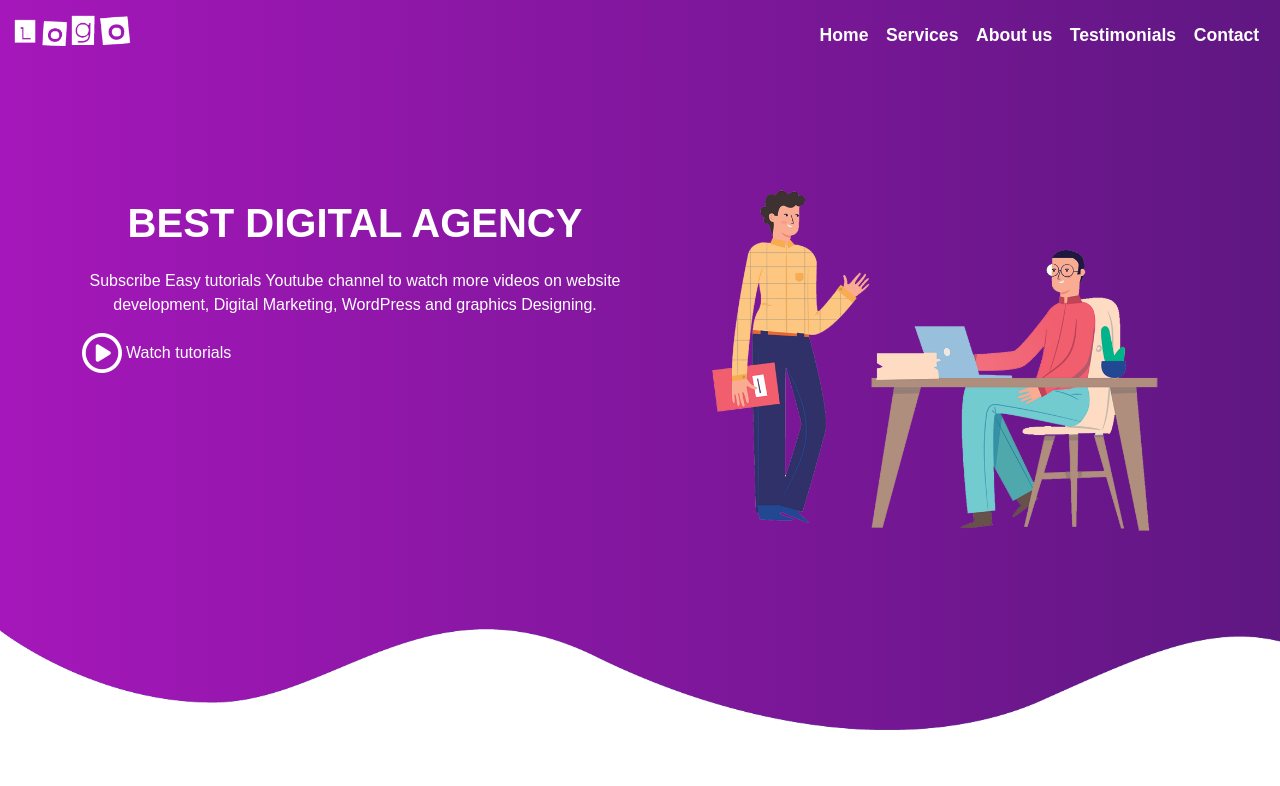
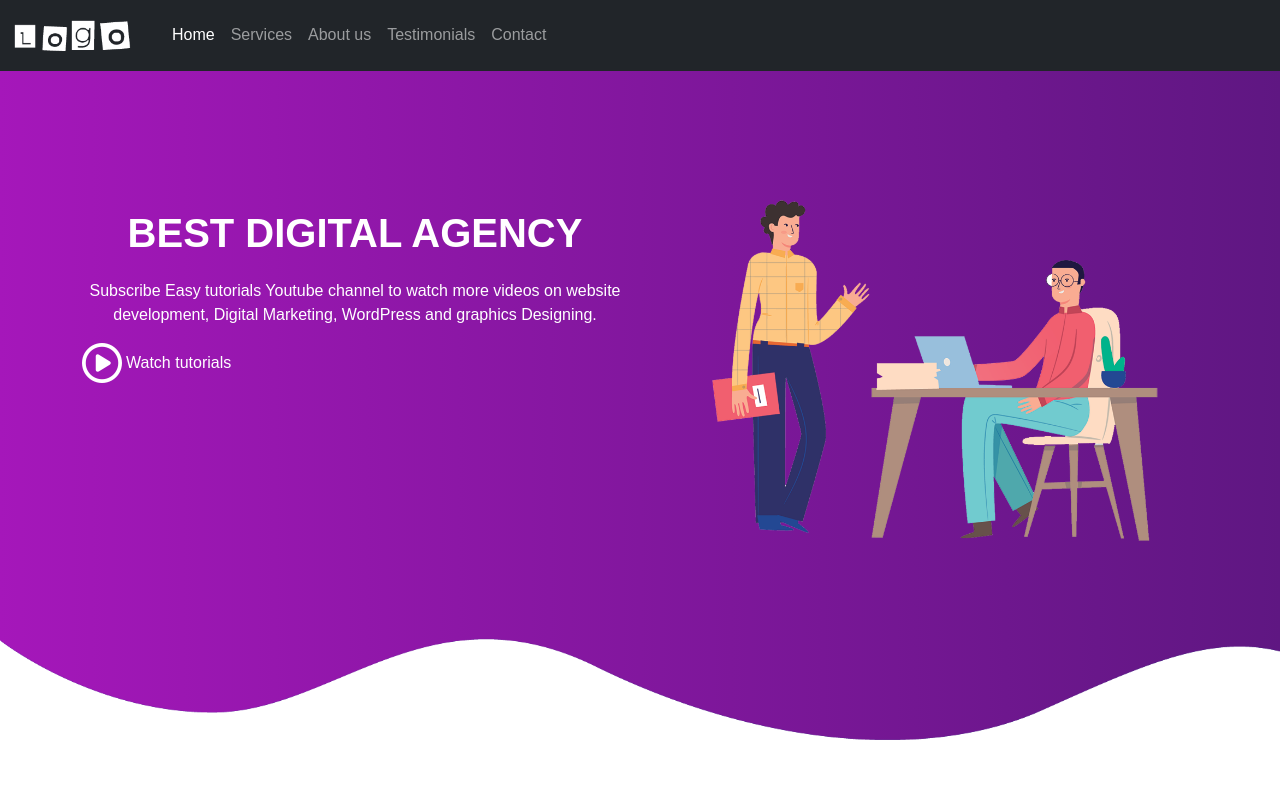
Before and after one commit to Alkaly02/Agency-website, a plain HTML site: page index.html in a window 1280 px wide. Shown: the top 786 px of the page. Drawn offline with nearby package versions, Linux system fonts and the light colour scheme.

Commit message:
Modification de la navbar

```diff
--- a/index.html
+++ b/index.html
@@ -9,24 +9,32 @@
 	<script src="https://kit.fontawesome.com/7e3bdb7036.js" crossorigin="anonymous"></script>
 </head>
 <body>
-
-<section id="nav-bar" class="container-fluid">
-	<nav class="navbar navbar-expand-lg navbar-dark">
-		<img src="images/demo-logo.png" alt="Logo du site" class="navbar-brand" id="logo">
-		<button class="navbar-toggler" type="button" data-bs-toggle="collapse" data-bs-target="#navbarcontent">
-			<i class="fas fa-bars"></i>
-		</button>
-		<div class="collapse navbar-collapse" id="navbarcontent">
-			<ul>
-				<li class=""><a href="#banner">Home</a></li>
-				<li class=""><a href="#services">Services</a></li>
-				<li class=""><a href="#about-us">About us</a></li>
-				<li class=""><a href="#testimonials">Testimonials</a></li>
-				<li class=""><a href="#footer">Contact</a></li>
-			</ul>
-		</div>
-	</nav>
-</section>
+<nav class="navbar navbar-expand-lg navbar-dark bg-dark">
+  <div class="container-fluid">
+    <a class="navbar-brand" href="#"><img src="images/demo-logo.png" alt="Logo du site" class="navbar-brand" id="logo"></a>
+    <button class="navbar-toggler" type="button" data-bs-toggle="collapse" data-bs-target="#navbarSupportedContent" aria-controls="navbarSupportedContent" aria-expanded="false" aria-label="Toggle navigation">
+      <span class="navbar-toggler-icon"></span>
+    </button>
+    	<div class="collapse navbar-collapse" id="navbarSupportedContent">
+	      <ul class="navbar-nav me-auto mb-2 mb-lg-0">
+	        <li class="nav-item">
+	          <a class="nav-link active" aria-current="page" href="#banner">Home</a>
+	        </li>
+	        <li class="nav-item">
+	          <a class="nav-link" href="#services">Services</a>
+	        </li>
+	        <li class="nav-item">
+	          <a class="nav-link" href="#about-us">About us</a>
+	        </li>
+	        <li class="nav-item">
+	          <a class="nav-link" href="#testimonials">Testimonials</a>
+	        </li>
+	        <li class="nav-item">
+	          <a class="nav-link" href="#footer">Contact</a>
+	        </li>
+	      </ul>
+	  </div>
+</nav>
 
 <!-- Banner section -->
 <section id="banner">
@@ -159,7 +167,8 @@
 	</div>
 </section>
 
-<!-- smooth scroll -->
+
+<!-- smooth-scroll -->
 <script src="smooth-scroll.js"></script>
 <script>
 	var scroll = new SmoothScroll('a[href*="#"]');
--- a/smooth-scroll.js
+++ b/smooth-scroll.js
@@ -17,12 +17,12 @@
 		topOnEmptyHash: true,
 
 		// Speed & Duration
-		speed: 100,
+		speed: 50,
 		speedAsDuration: false,
 		durationMax: null,
 		durationMin: null,
 		clip: true,
-		offset: 70,
+		offset: 60,
 
 		// Easing
 		easing: 'easeInOutCubic',
--- a/style.css
+++ b/style.css
@@ -3,13 +3,17 @@
 	padding: 0;
 	font-family: sans-serif;
 }
-.navbar{
+/*.navbar{
 	position: relative;
-}
+}*/
+/*.navbar-nav li > a{
+	color: #fff !important;
+	font-weight: 600;
+}*/
 #logo{
 	width: 120px;
 }
-.navbar ul{
+/*.navbar ul{
 	display: flex;
 	position: absolute;
 	right: 0;
@@ -25,7 +29,7 @@
 	color: white;
 	font-weight: 600;
 	font-size: 1.1em;
-}
+}*/
 .navbar ul li > a:hover{
 	background-color: rgba(255, 255, 255, 0.1);
 	border-radius: 5px;
@@ -188,7 +192,7 @@ a > i{
 
 
 
-@media(max-width: 990px){
+/*@media(max-width: 990px){
 	.navbar ul{
 		flex-direction: column;
 		position: relative;
@@ -197,7 +201,7 @@ a > i{
 		text-align: center;
 	}
 
-}
+}*/
 @media(max-width: 768px){
 	#about-us .about-title{
 		text-align: center;
```
